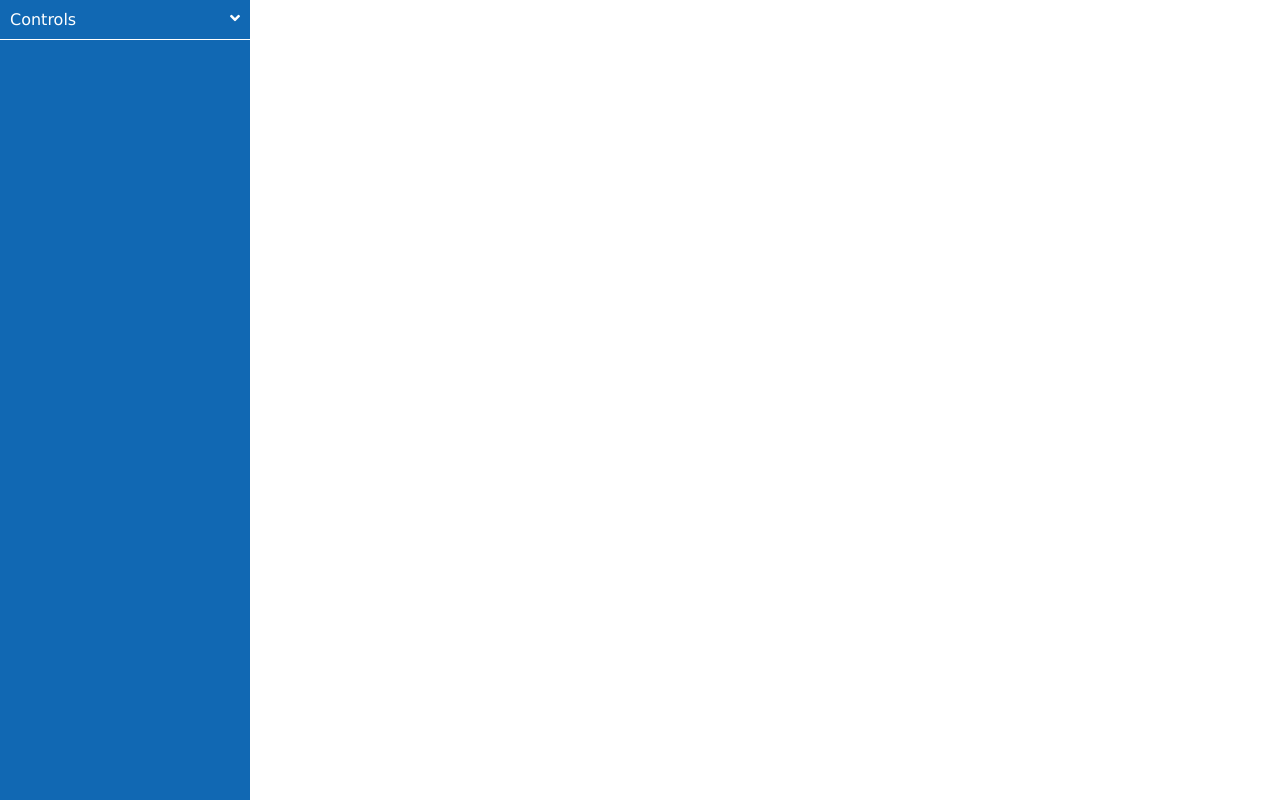
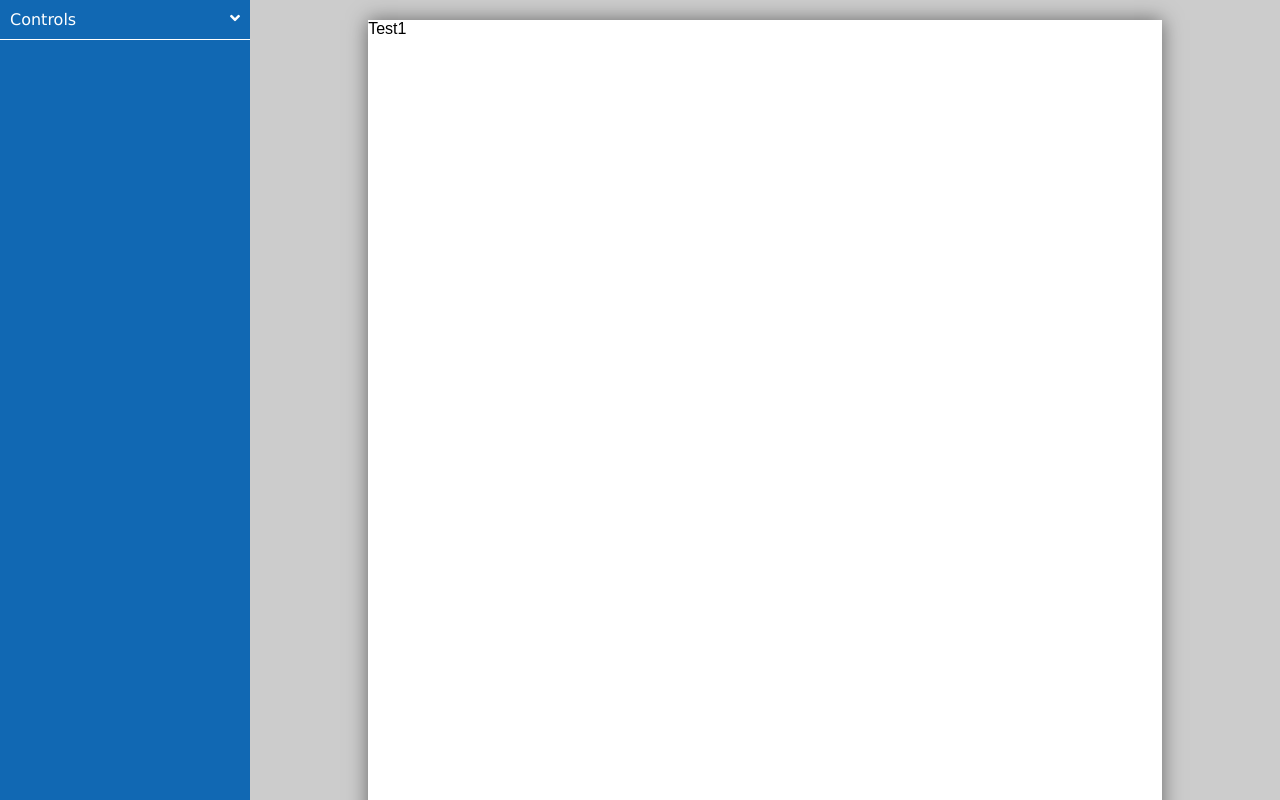
Before and after one commit to macwong/LayoutPrototype, a React (Create React App) app: page / in a window 1280 px wide. Built offline with nearby package versions, Linux system fonts and the light colour scheme; the HTML template or start-up script is replaced by a standard one.

Commit message:
Add a page style

```diff
--- a/src/App.css
+++ b/src/App.css
@@ -1,9 +1,13 @@
+/* Menu */
 .layout_controls {
     background-color: #1168b3;
     color: white;
     font-family: verdana;
     width: 250px;
     height: 100vh;
+    position: fixed;
+    left: 0;
+    top: 0;
 }
 
   .layout_controls .layout_controls__trigger {
@@ -38,6 +42,35 @@
     padding: 5px;
   }
 
+  /* Page */
+
+  .page_container {
+    background: rgb(204,204,204);
+    position: fixed;
+    overflow: auto;
+    left: 250px;
+    top: 0;
+    right: 0;
+    bottom: 0;
+    padding: 20px;
+  }
+  .page_container .page_A4 {
+    background: white;
+    width: 21cm;
+    height: 29.7cm;
+    display: block;
+    margin: 0 auto;
+    margin-bottom: 0.5cm;
+    box-shadow: 0 0 0.5cm rgba(0,0,0,0.5);
+  }
+
+  @media print {
+    .page_container, .page_A4 {
+      margin: 0;
+      box-shadow: 0;
+    }
+  }
+
   @font-face {
     font-family: 'FontAwesome';
     src: url('./fonts/fa-solid-900.ttf');
--- a/src/App.tsx
+++ b/src/App.tsx
@@ -5,12 +5,15 @@ import './App.css';
 class App extends React.Component {
   public render() {
     return (
-        <div>
+        <div className="report_designer">
             <Collapsible trigger="Controls" classParentString="layout_controls">
                 <div>Text</div>
                 <div>Markdown</div>
                 <div>Image</div>
             </Collapsible>
+            <div className="page_container">
+                <div className="page_A4">Test1</div>
+            </div>
         </div>
     );
   }
```
